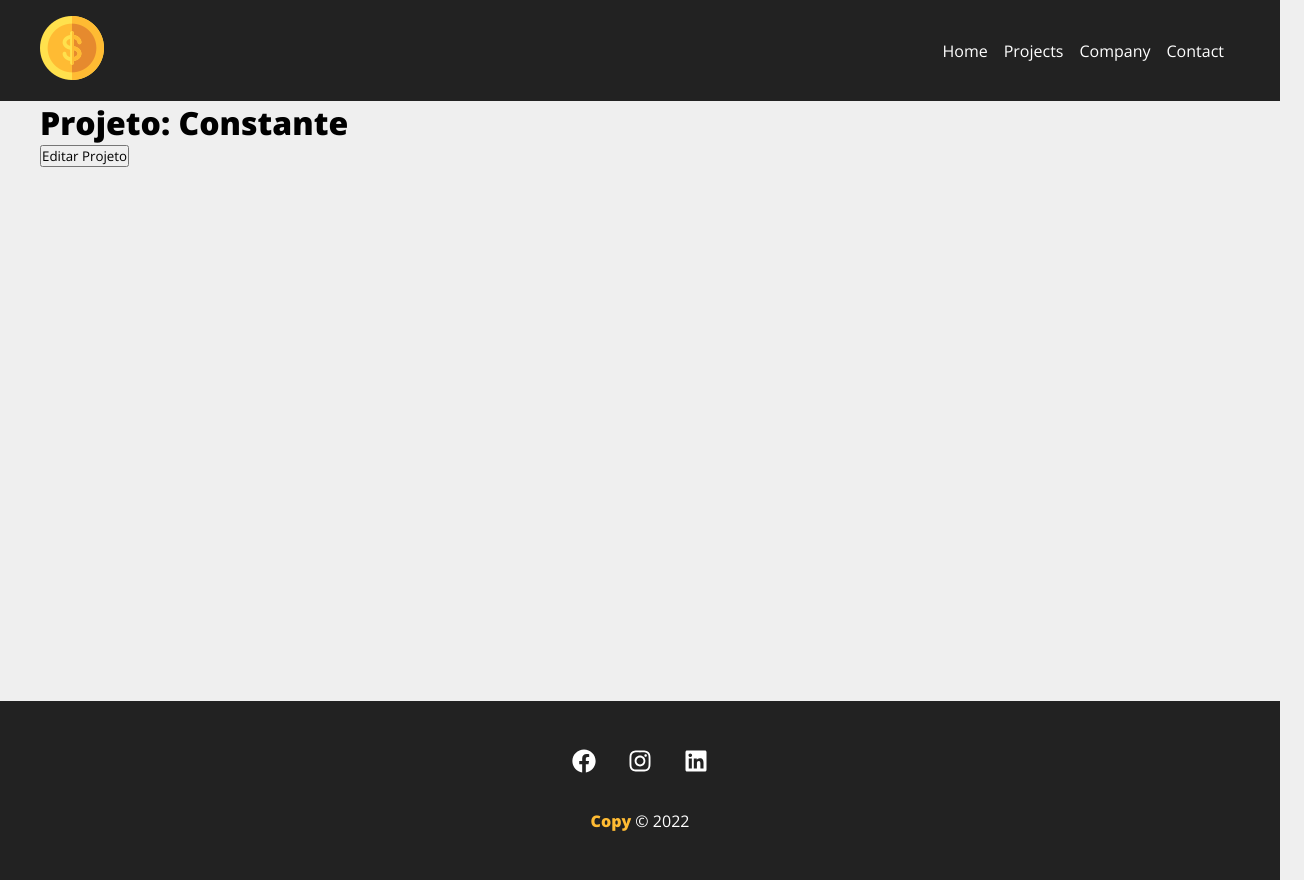
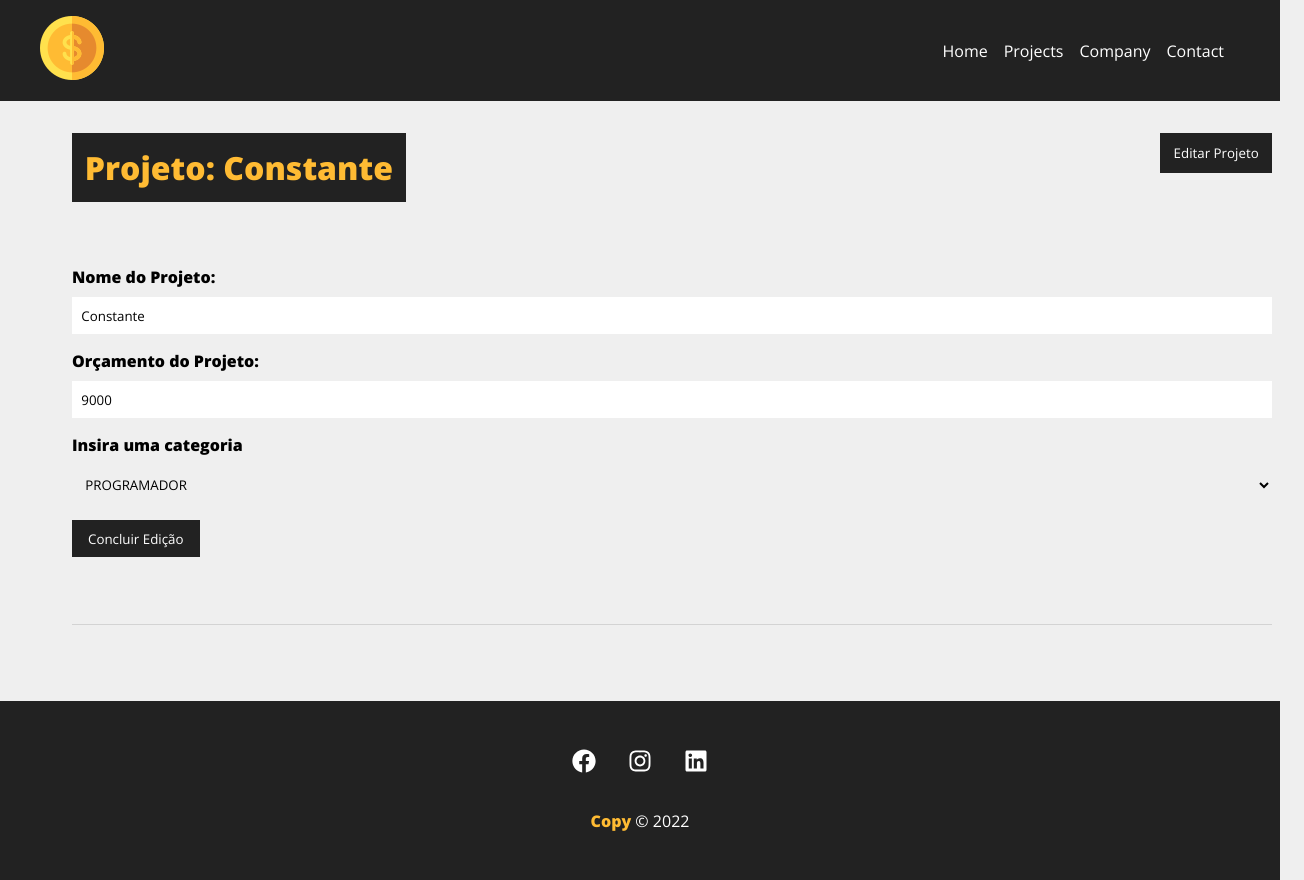
Before and after one commit to gabrielcomputacao/projetoreact, a React (Create React App) app in the folder projeto/: page /editProject/1 in a window 1280 px wide. Shown: the whole page, 1304 px wide, since content can reach past the window. Built offline with nearby package versions, Linux system fonts and the light colour scheme; data requests are answered from the project's data file.

Commit message:
criando componente update part 1

```diff
--- a/projeto/src/components/pages/EditProject.js
+++ b/projeto/src/components/pages/EditProject.js
@@ -1,53 +1,121 @@
+import styles from "./EditProject.module.css";
+import { useParams } from "react-router-dom";
+import { useEffect, useState } from "react";
+import Loading from "../layout/Loading";
+import Container from "../layout/Container";
+import FormProject from "../project/FormProject";
 
-import styles from "./EditProject.module.css"
-import {useParams} from "react-router-dom"
-import {useEffect , useState} from "react"
-import Loading from "../layout/Loading"
-import Container from "../layout/Container"
-
-function EditProject(){
-    /* pega os paramentros que vem pela url, nessa caso especifico está
+function EditProject() {
+  /* pega os paramentros que vem pela url, nessa caso especifico está
         pegando o id
     */
-    const {id} = useParams()
+  const { id } = useParams();
+
+  const [project, setProject] = useState([]);
+
+  /*
+    inicialmente ele nao exibe o formulario de edição do projeto ele exibe os dados
+    do projeto por isso setado para false
+  */
+  const [showProjectForm, setShowProjectForm] = useState(false);
+
+  useEffect(() => {
+    fetch(`http://localhost:5002/projects/${id}`, {
+      method: "GET",
+      headers: {
+        "Content-Type": "application/json",
+      },
+    })
+      .then((resp) => resp.json())
+      .then((data) => {
+        setProject(data);
+        console.log(data);
+      })
+      .catch((err) => console.log(err));
+  }, [id]);
+
+  function toggleProjectForm() {
+    /*
+        Seta como o contratio do showProjectForm
+        Se ele estiver false seta como o contrario entao true
+        se ele estiver true transforma em false e set no state
+    */
+    setShowProjectForm(!showProjectForm);
+  }
 
 
-    const [project,setProject] = useState([])
+  function editPost(project){
+        //budget validation
+        console.log(project)
 
-    useEffect( ()=>{
-        fetch(`http://localhost:5002/projects/${id}` , {
-            method:"GET",
+        if(project.budget < project.cost){
+            //message
+        }
+
+        fetch(`http://localhost:5002/projects/${project.id}` ,
+        {
+            /* metodo disponivel, só altera o que foi mudado ao inves de dar um update */
+            method:"PATCH",
             headers:{
-                "Content-Type": "application/json"
-            }
+                "Content-Type": "application/json",
+            },
+            body: JSON.stringify(project)
+            /* enviando informações em formato textual pois serao informaçoes para atualizar o projeto */
         })
-        .then( resp => resp.json())
-        .then( data =>{
+        .then( res => res.json())
+        .then( data => {
             setProject(data)
-            console.log(data)
+            setShowProjectForm(false)
+            //message
         })
-        .catch(err => console.log(err))
+        .catch( err => console.log(err))
 
-    } , [id])
+  }
 
-    return(
-        <>
-          { project.name ? (
+  return (
+    <>
+      {project.name ? (
+        <div className={styles.project_details}>
+          <Container customClass="column">
+            <div className={styles.details_container}>
+              <h1>Projeto: {project.name}</h1>
+              <button className={styles.btn} onClick={toggleProjectForm}>
+                {!showProjectForm ? "Editar Projeto" : "Fechar"}
+                {/*
+                    se estiver falso o showprojectform ele vai setar o texto do button para editar
+                    quando o state passar para verdadeiro ele vai setar para true e vai mudar o valor do texto
+                    do button para Fechar
+                */}
+              </button>
+                {/* mesmo como a parte de jsx, se o showproject form estiver false ele mostra
+                    o form se estiver true ele mostra os detalhes do projeto
+                */}
 
-          <div>
-                <Container customClass="column"></Container>
-                <div>
-                    <h1>Projeto: {project.name}</h1>
-                    <button>Editar Projeto</button>
+              {!showProjectForm ? (
+                <div className={styles.project_info}>
+                 <FormProject handleSubmit={editPost} btnText="Concluir Edição" projectData={project}/>
                 </div>
-          </div>
-
-          ) : (
-            <Loading/>
-          ) }
-        </>
-    )
-
+              ) : (
+                <div className={styles.project_info}>
+                  <p>
+                    <span>Categoria:</span> {project.category.name}
+                  </p>
+                  <p>
+                    <span>Total de Orçamento:</span>R$ {project.budget}
+                  </p>
+                  <p>
+                    <span>Total Utilizado:</span>R$ {project.cost}
+                  </p>
+                </div>
+              )}
+            </div>
+          </Container>
+        </div>
+      ) : (
+        <Loading />
+      )}
+    </>
+  );
 }
 
-export default EditProject
+export default EditProject;
--- a/projeto/src/components/pages/EditProject.module.css
+++ b/projeto/src/components/pages/EditProject.module.css
@@ -0,0 +1,51 @@
+.project_details{
+    padding: 2em;
+
+}
+
+.project_details h1,
+.project_details h2,
+.project_details p{
+    margin-bottom: .5em;
+}
+
+
+.project_details h1{
+    background-color: #222;
+    color: #ffbb33;
+    padding: .4em;
+}
+
+.project_details span{
+    font-weight: bold;
+}
+
+.details_container,
+.service_form_container{
+    border-bottom: 1px solid #d3d3d3;
+    margin-bottom: 1.2em;
+    padding-bottom: 1.2em;
+    display: flex;
+    justify-content: space-between;
+    flex-wrap: wrap;
+    width: 100%;
+}
+
+.btn{
+    background-color: #222;
+    color: #fff;
+    padding: .5em 1em;
+    text-decoration: none;
+    transition: .5s;
+    cursor: pointer;
+    max-height: 40px;
+    border: none;
+}
+
+.btn:hover{
+    color: #ffbb33;
+}
+
+.project_info{
+    width: 100%;
+}
```
